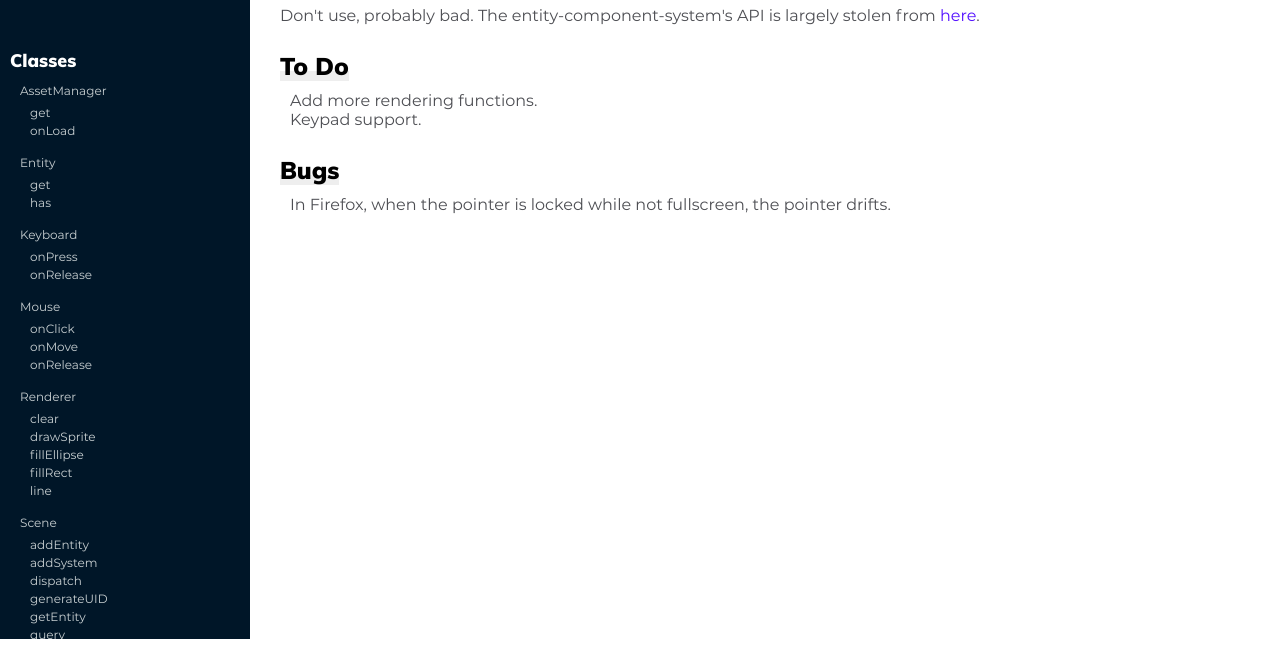
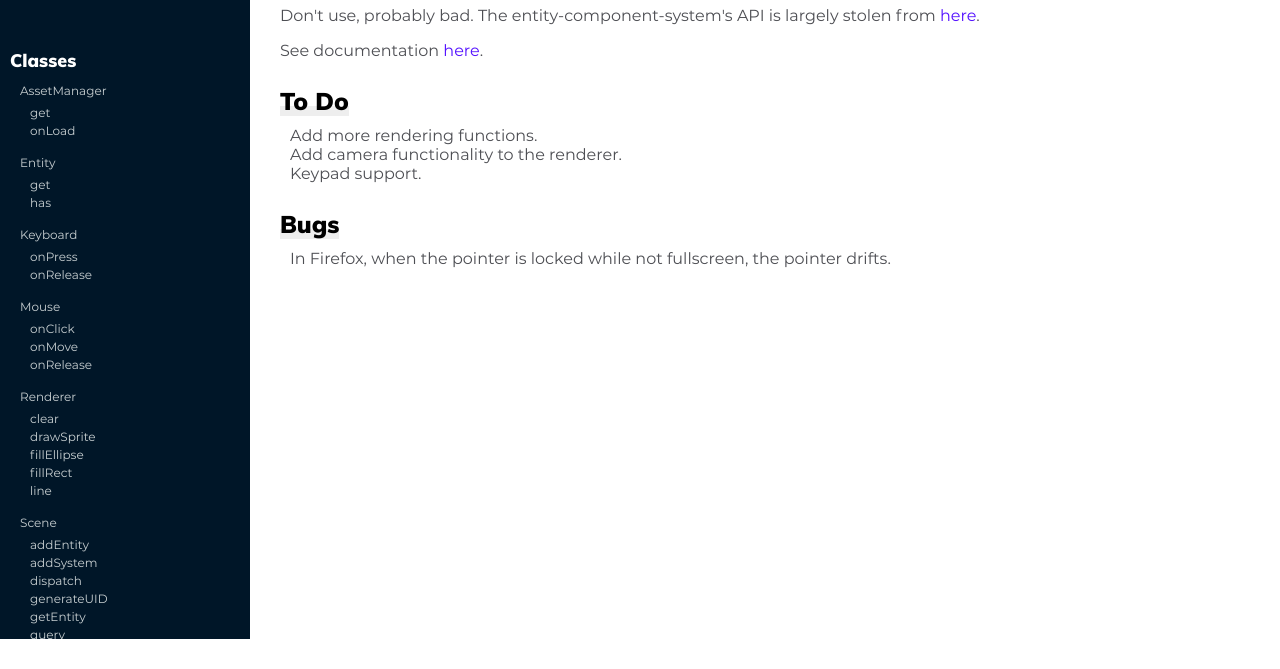
Before and after one commit to gggeb/tgt, a website: page docs/index.html in a window 1280 px wide. Shown: the part 161-830 px from the top of the page. Drawn offline with Linux system fonts and the light colour scheme.

Commit message:
update docs

```diff
--- a/docs/index.html
+++ b/docs/index.html
@@ -70,9 +70,11 @@
 <p>A tiny game toolset.</p>
 <p>Don't use, probably bad.
 The entity-component-system's API is largely stolen from <a href="https://github.com/yagl/ecs">here</a>.</p>
+<p>See documentation <a href="https://gggeb.github.io/tgt/docs/index.html">here</a>.</p>
 <h2>To Do</h2>
 <ul>
 <li>Add more rendering functions.</li>
+<li>Add camera functionality to the renderer.</li>
 <li>Keypad support.</li>
 </ul>
 <h2>Bugs</h2>
```
Also changed, not shown: README.md.
